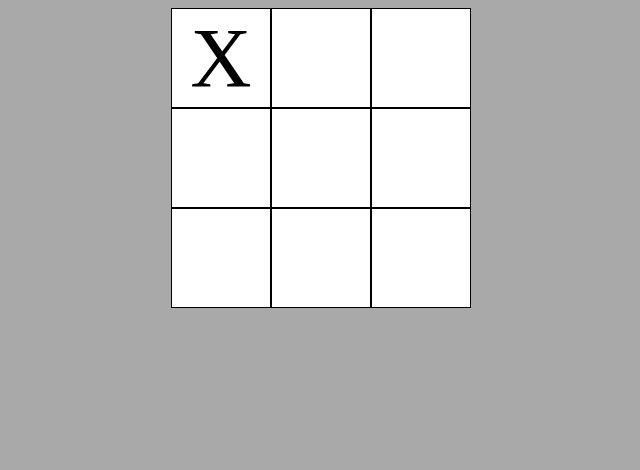
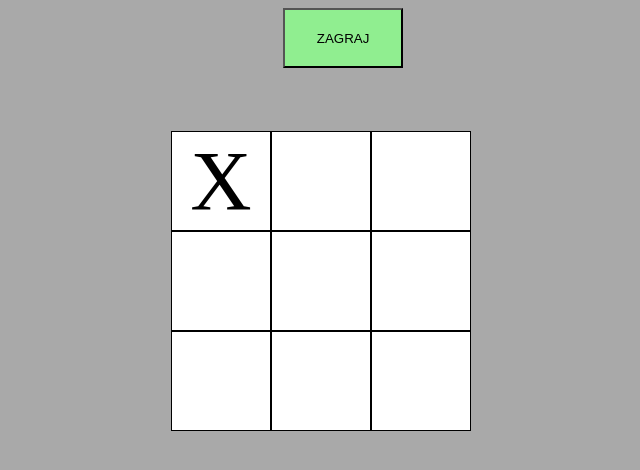
Before and after one commit to Bonumex/Game-JavaScript, a plain HTML site: page index.html in a window 1280 px wide. Shown: the whole page, without its empty margins (319-959 px from the left). Drawn offline with Linux system fonts and the light colour scheme.

Commit message:
add btn in html file and style for it in css file.

```diff
--- a/index.html
+++ b/index.html
@@ -8,6 +8,7 @@
     <link rel="stylesheet" href="style.css">
 </head>
 <body>
+    <button id="btn">ZAGRAJ</button>
     <div class="container">
         <div class="squere">X</div>
         <div class="squere"></div>
--- a/style.css
+++ b/style.css
@@ -3,11 +3,19 @@ body {
     font-size: 20px;
 }
 
+#btn {
+    margin-left: 47%;
+    text-align: center;
+    height: 60px;
+    width: 120px;
+    background-color:lightgreen;
+}
 .container {
     height: 300px;
     width: 300px;
     background-color:black;
     margin: auto;
+    margin-top: 5%;
 }
 
 .squere{
```
